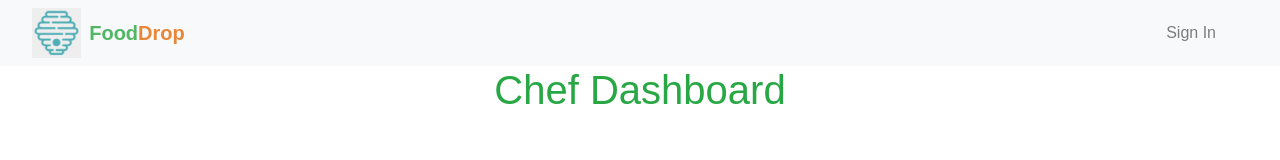
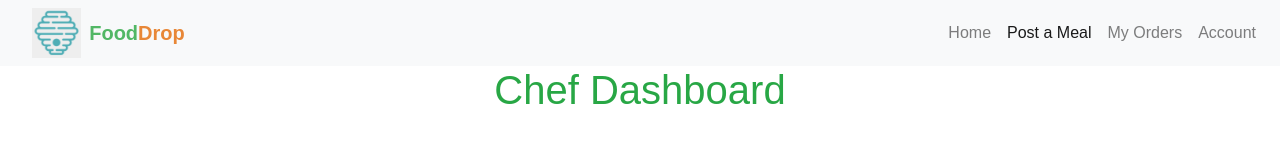
Before and after one commit to jerpowel321/Hackathon-Freedom, a React (Create React App) app in the folder foodbnbv1/: page /chef/dashboard in a window 1280 px wide. Shown: the top 160 px of the page. Built offline with nearby package versions, Linux system fonts and the light colour scheme; no server answers; a web font is replaced by a local one.

Commit message:
Added nav

```diff
--- a/foodbnbv1/src/pages/chef/dashboard.js
+++ b/foodbnbv1/src/pages/chef/dashboard.js
@@ -87,7 +87,29 @@ class Dashboard extends React.Component{
 
         return (
             <div>
-                <Nav/>
+                <nav class="navbar navbar-expand-lg navbar-light bg-light">
+                    <img className="ml-3 mr-2" id="logo" src="../images/foodlogo.png" alt="logo"/>
+                            <b><a className="navbar-brand"><span className="green">Food</span><span className="orange">Drop</span></a></b>
+                    <button class="navbar-toggler" type="button" data-toggle="collapse" data-target="#navbarSupportedContent" aria-controls="navbarSupportedContent" aria-expanded="false" aria-label="Toggle navigation">
+                        <span class="navbar-toggler-icon"></span>
+                    </button>
+                    <div class="collapse navbar-collapse" id="navbarSupportedContent">
+                        <ul class="navbar-nav ml-auto">
+                        <li class="nav-item">
+                            <a class="nav-link" href="/dashboard">Home</a>
+                        </li>
+                        <li class="nav-item active">
+                            <a class="nav-link" href="/chef/jobpost">Post a Meal<span class="sr-only">(current)</span></a>
+                        </li>
+                        <li class="nav-item">
+                            <a class="nav-link" href="/chef/orders">My Orders</a>
+                        </li>
+                        <li class="nav-item">
+                            <a class="nav-link" href="/chef/profile">Account</a>
+                        </li>
+                        </ul>
+                    </div>
+                </nav>
                 <div className='text-center'>
                     <h1 className='text-success mb-5'>Chef Dashboard</h1>
                     <div className='row mt-5'>
```
